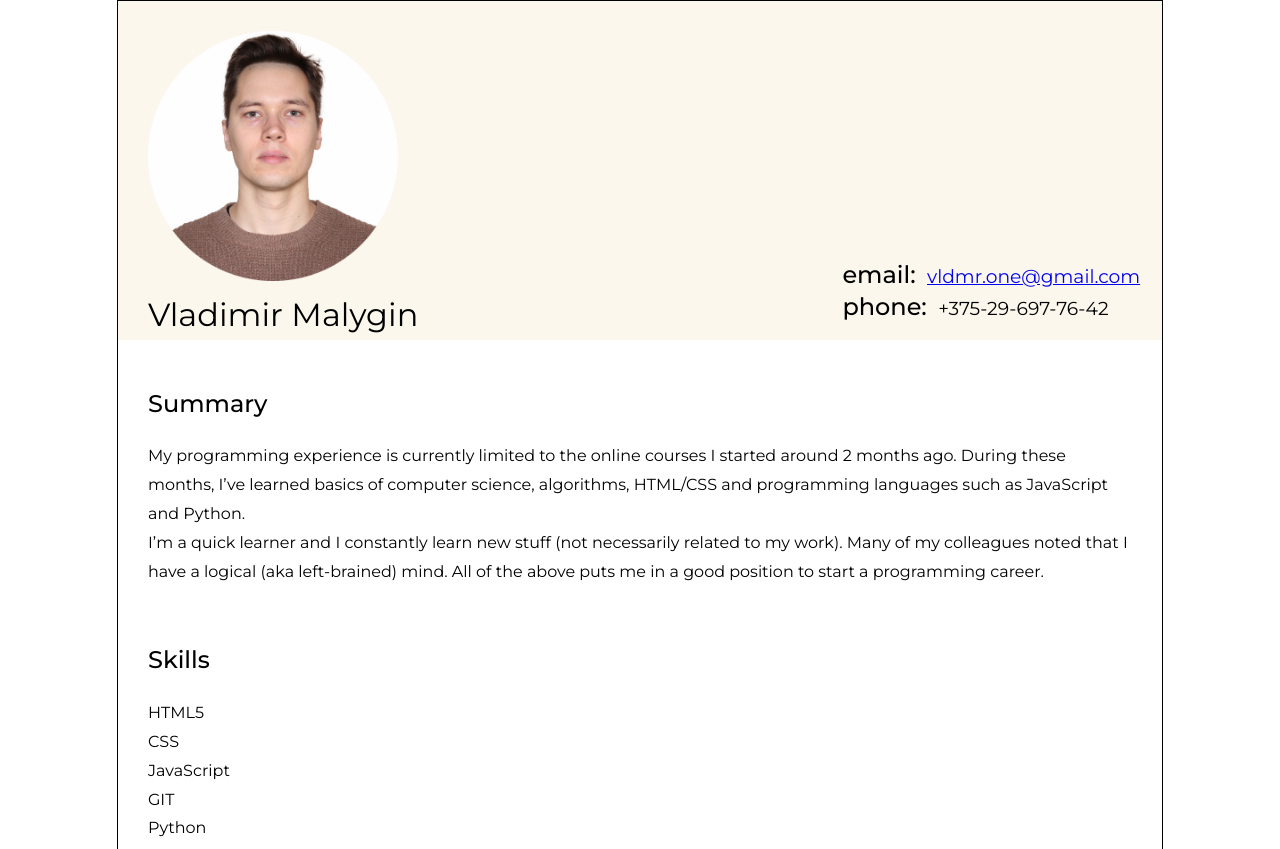
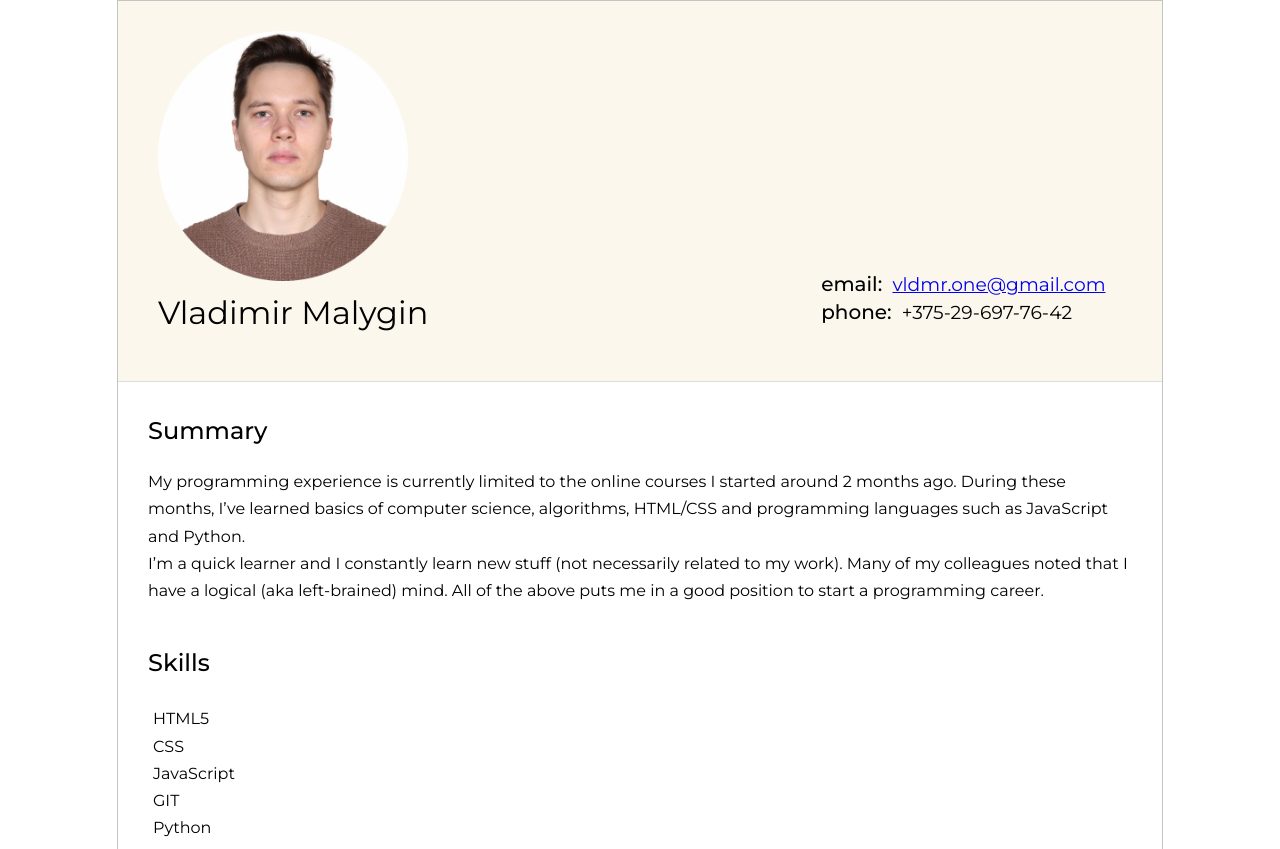
Before and after one commit to vldmr1/rsschool-codejam1-cv, a plain HTML site: page index.html in a window 1280 px wide. Shown: the top 849 px of the page. Drawn offline with Linux system fonts and the light colour scheme.

Commit message:
style: change css properies order
adjust css properties according to the recommended style guide

```diff
--- a/style.css
+++ b/style.css
@@ -5,18 +5,20 @@
 
 body {
     margin: auto;
-    width: 1024px;
-    border: 1px solid black;
+    margin-bottom: 10px;
+    max-width: 1024px;
+    border: 1px solid rgb(196, 196, 196);
     padding: 10px;
     font-family: "Montserrat", "Arial", sans-serif;
-    line-height: 1.8em;
-    margin-bottom: 10px;
+    line-height: 1.7em;
+
 }
 
 header {
     margin: -10px;
+    height: 360px;
     padding: 10px;
-    border: 0;
+    border-bottom: 1px solid rgba(196, 196, 196, 0.5);
     background-color:rgba(249, 240, 219, 0.5)
 }
 
@@ -26,8 +28,9 @@ main {
 }
 
 h1 {
+    margin-top: 10px;
     font-weight: 400;
-    margin-top: 10px;
+
 }
 
 main h2 {
@@ -36,12 +39,11 @@ main h2 {
 }
 
 ul {
-    padding: 0;
     list-style-type: none;
 }
 
 .name-pic {
-    margin: 20px 0 0 20px;
+    margin: 20px 0 0 30px;
 }
 
 .grid {
@@ -50,22 +52,24 @@ ul {
   }
 
 .contact-information {
-    margin-top: 250px;
-    margin-left: 400px;
+    margin-top: 260px;
+    margin-left: 380px;
 }
 
 .contact-information h2 {
-    font-weight: 500;
     display: inline;
     margin: 0.3em;
+    font-weight: 500;
+    font-size: 20px;
 }
 
 .contact-information h3 {
+    display: inline;
     font-weight: 400;
-    display: inline;
 }
 
 .skills-list {
+    padding: 5px;
     list-style-type: none;
 }
 
@@ -78,5 +82,5 @@ ul {
 }
 
 .summary, .skills, .english-level, .education, .code-examples {
-    margin-top: 60px;
+    margin-top: 45px;
 }
```
Also changed, not shown: index.html (line endings or trailing spaces).
